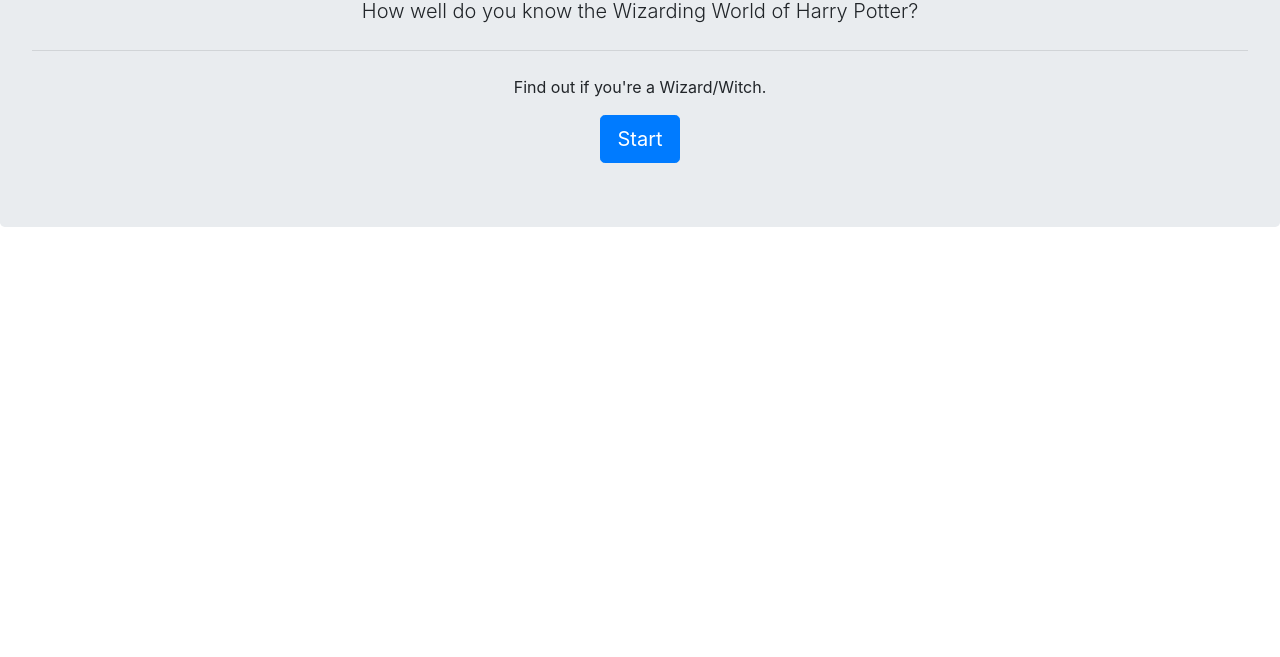
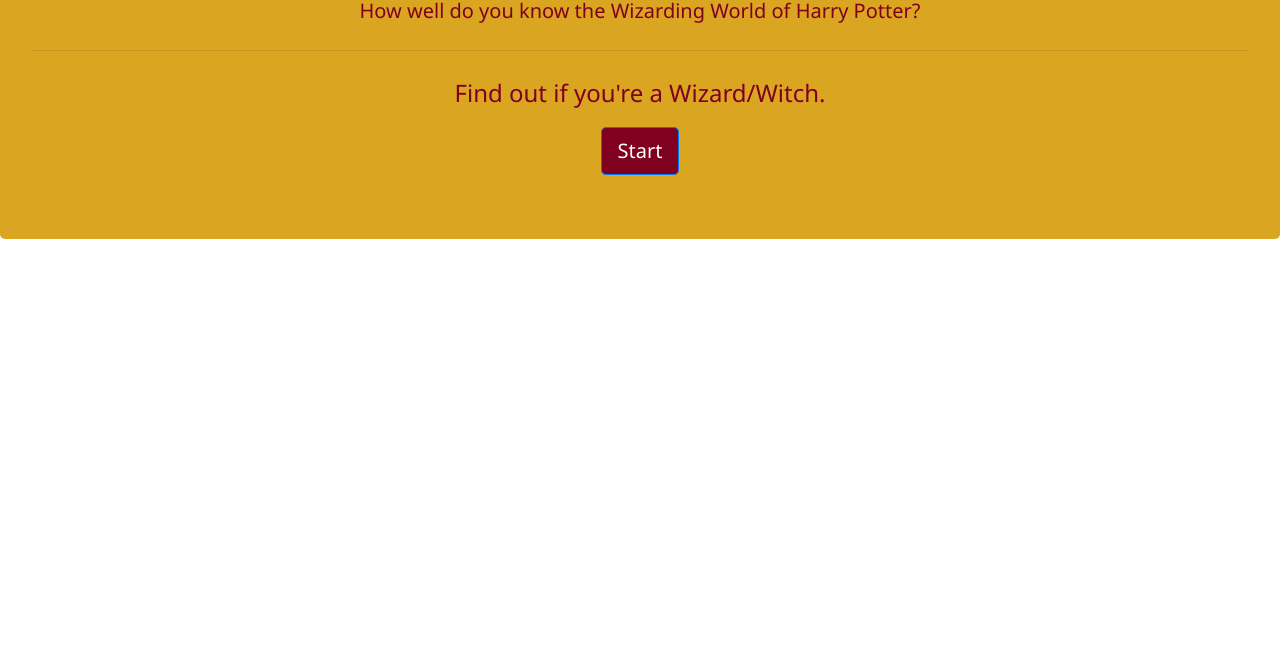
Before and after one commit to Alvarado66/TriviaGame, a plain HTML site: page index.html in a window 1280 px wide. Shown: the part 143-800 px from the top of the page. Drawn offline with nearby package versions, Linux system fonts and the light colour scheme.

Commit message:
work to CSS

```diff
--- a/assets/css/style.css
+++ b/assets/css/style.css
@@ -0,0 +1,10 @@
+.jumbotron {
+    background-color: goldenrod;
+    color: #800020;
+    font-family: 'Segoe UI', Tahoma, Geneva, Verdana, sans-serif;
+    font-size: x-large;
+}
+
+.btn-primary {
+    background-color: #800020;
+}
--- a/index.html
+++ b/index.html
@@ -26,7 +26,7 @@
             <a class="btn btn-primary btn-lg" href="#" role="button">Start</a>
         </div>
 
-        <div class=>
+        <script
 
         </div>
     </body>
```
